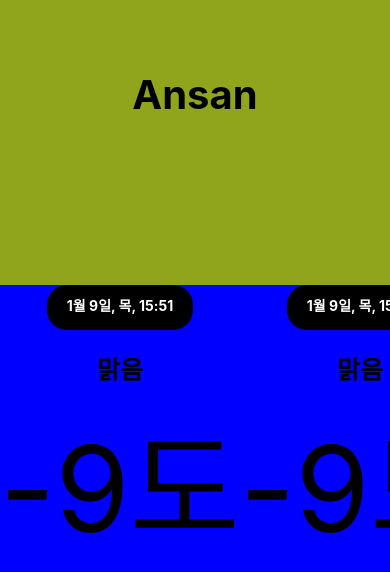
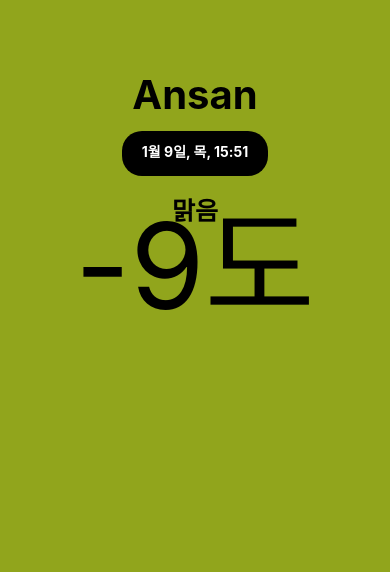
Before and after one commit to profhskim/RN_weathter_app_250109, a React Native app: screen / in a window 390 px wide. Shown: the top 572 px of the page. Built offline with nearby package versions, Linux system fonts and the light colour scheme.

Commit message:
Dimensions 반영

```diff
--- a/App.js
+++ b/App.js
@@ -1,6 +1,9 @@
 import { StatusBar } from 'expo-status-bar';
 import { StyleSheet, Text, View, Button, ScrollView } from 'react-native';
 import React, {useState} from 'react'
+import {Dimensions} from 'react-native';
+
+const SCREEN_WIDTH= Dimensions.get('window').width;
 
 const App = ()=>{
   return (
@@ -8,10 +11,19 @@
       <View style={styles.cityCon}>
         <Text style={styles.city}>Ansan</Text>
       </View>
-      <ScrollView horizontal contentContainerStyle={styles.weather}>
+
+      <View style={styles.regDateCon}>
+        <Text style={styles.regDate}>1월 9일, 목, 15:51</Text>
+      </View>
+
+      <ScrollView
+        horizontal
+        pagingEnabled
+        contentContainerStyle={styles.weather}
+        showsHorizontalScrollIndicator = {false}
+      >
         <View style={styles.weatherInner}>
           <View style={styles.day}>
-            <Text style={styles.regDate}>1월 9일, 목, 15:51</Text>
             <Text style={styles.desc}>맑음</Text>
           </View>
           <View style={styles.tempCon}>
@@ -20,7 +32,6 @@
         </View>
         <View style={styles.weatherInner}>
           <View style={styles.day}>
-            <Text style={styles.regDate}>1월 9일, 목, 15:51</Text>
             <Text style={styles.desc}>맑음</Text>
           </View>
           <View style={styles.tempCon}>
@@ -29,7 +40,6 @@
         </View>
         <View style={styles.weatherInner}>
           <View style={styles.day}>
-            <Text style={styles.regDate}>1월 9일, 목, 15:51</Text>
             <Text style={styles.desc}>맑음</Text>
           </View>
           <View style={styles.tempCon}>
@@ -38,7 +48,6 @@
         </View>
         <View style={styles.weatherInner}>
           <View style={styles.day}>
-            <Text style={styles.regDate}>1월 9일, 목, 15:51</Text>
             <Text style={styles.desc}>맑음</Text>
           </View>
           <View style={styles.tempCon}>
@@ -57,7 +66,7 @@
     backgroundColor: "#91a51c"
   },
   cityCon: {
-    flex:1,
+    flex:0.3,
   },
   city:{
     flex:1,
@@ -67,11 +76,25 @@
     textAlign:"center",
     fontWeight:"bold",
   },
-  weather: {
-    backgroundColor:"blue",
+  regDateCon: {
+    alignItems:"center",
   },
+  regDate: {
+    paddingTop:10,
+    paddingLeft:20,
+    paddingRight:20,
+    paddingBottom:15,
+    backgroundColor:"black",
+    color:"white" ,
+    fontWeight:"bold",
+    borderRadius:20,
+    overflow: "hidden",
+  },
+
+  weather: {},
   weatherInner:{
-    flex:3,
+    //flex:3,
+    width:SCREEN_WIDTH,
   },
   day: {
     flex:0.2,
@@ -79,17 +102,7 @@
     justifyContent: "center",
 
    },
-  regDate: {
-    paddingTop:10,
-    paddingLeft:20,
-    paddingRight:20,
-    paddingBottom:15,
-    backgroundColor:"black",
-    color:"white",
-    fontWeight:"bold",
-    borderRadius:20,
-    overflow: "hidden",
-  },
+
   desc: {
     flex:1.5,
     marginTop:20,
```
